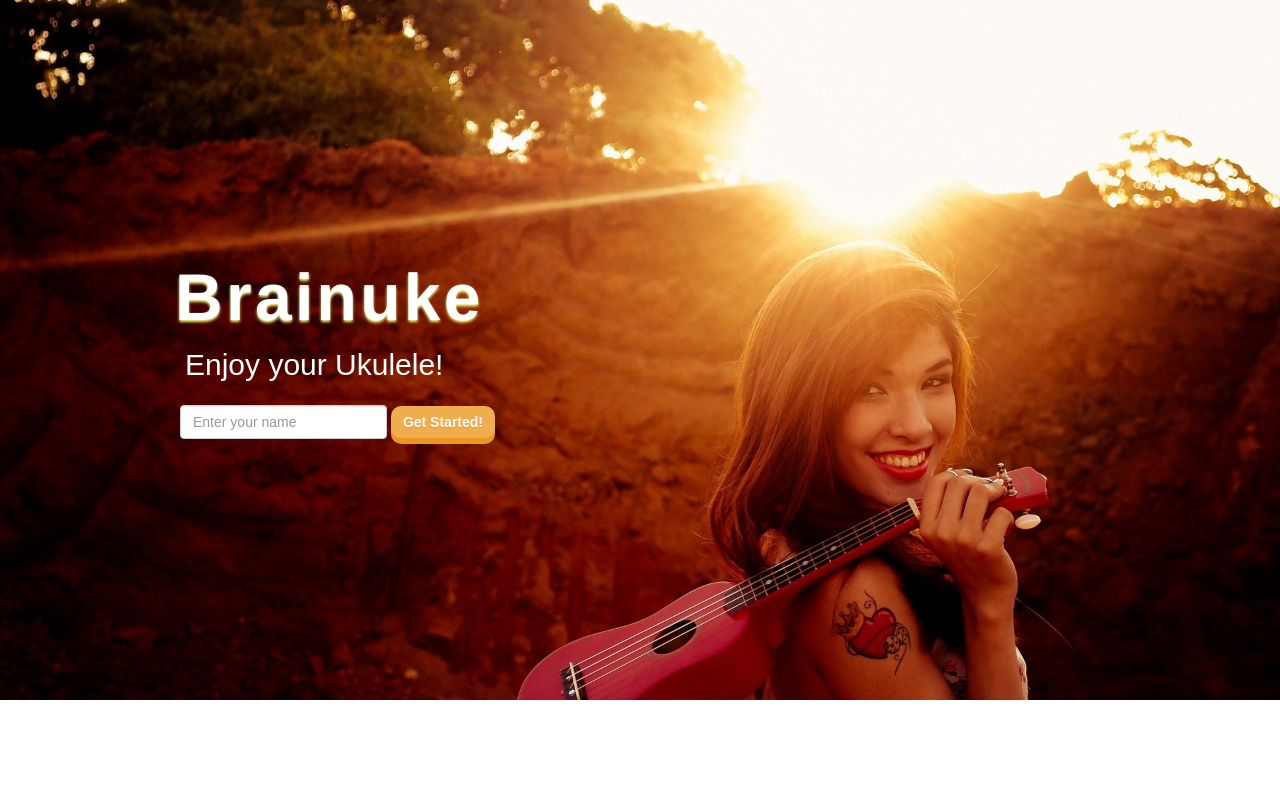
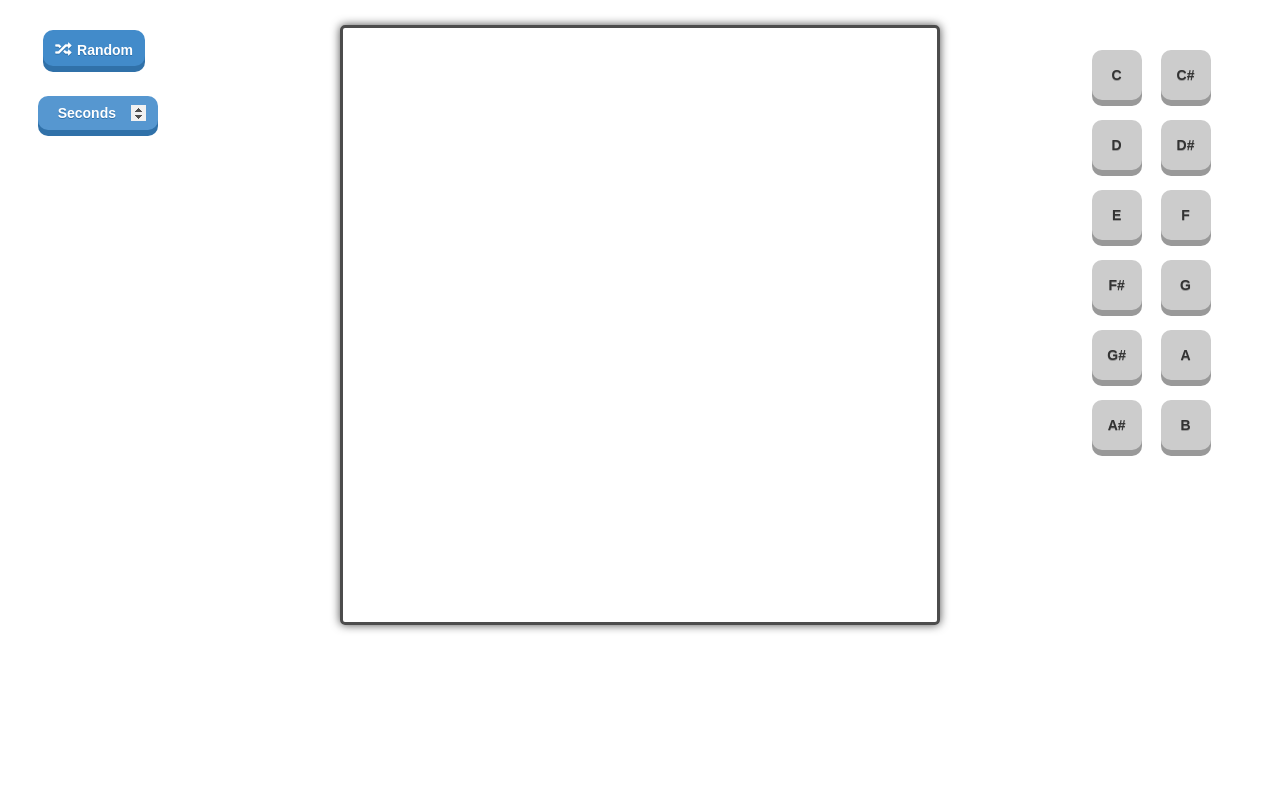
Before and after one commit to Icosacid/Brainuke, a PHP site: page /index.html in a window 1280 px wide. Run offline with PHP 8.4, Linux system fonts and the light colour scheme; some libraries are stand-ins or nearby versions.

Commit message:
Fixes from terror commit

```diff
--- a/css/style.css
+++ b/css/style.css
@@ -9,7 +9,6 @@
 	background-size: cover;
 	background-image: url("../images/bgHome.jpg");
 	background-repeat: no-repeat;
-	height: 700px;
 }
 #title{
 	font-size: 66px;
@@ -38,9 +37,6 @@
 }
 
 /* Main page */
-#left-home{
-	height:800px;
-}
 
 #subtitle{
 	font-size: 30px;
@@ -50,7 +46,7 @@
 	color: #fff;
 }
 #left{
-	padding-top: 50px;
+	padding-top: 30px;
 }
 #randomBtn1{
 	display:block;
--- a/index.html
+++ b/index.html
@@ -9,9 +9,9 @@
 
 <body ng-controller="BrainukeController as mainCtrl">
 	<!--Home page-->
-	<div id="homePage" ng-show="isSetPage(1)">
+	<div id="homePage" ng-show="isSetPage(2)">
 
-		<div class="col-md-5" id="left-home">
+		<div class="col-md-5">
 			<div><p id="title">Brainuke<span></span></p>
 				 <p id="subtitle">Enjoy your Ukulele!</p>
 			</div>
@@ -27,7 +27,7 @@
 	</div>
 
 	<!--mainCtrl page-->
-	<div class="row" id="mainPage" ng-show="isSetPage(2)">
+	<div class="row" id="mainPage" ng-show="isSetPage(1)">
 		<div class="col-md-2" id="left">
 			<div>
 				<button type="button" class="btn btn-primary" id="randomBtn1" ng-click="mainCtrl.randomize()">
@@ -39,9 +39,9 @@
            		<input ng-model="main.timeCount" id="secondEnter" type="number" class="form-control" placeholder="Seconds" />
        		</div>
 		</div>
+
 		<div class="col-md-8" id="center">
-
-			<svg width="600" height="600" xmlns="http://www.w3.org/2000/svg">
+			<svg class="true-center" width="600" height="600" xmlns="http://www.w3.org/2000/svg">
 
 				<!--Drawing the notes shapes on the screen, first it draws the shape, after insert the text over it-->
 				<g  class="noteCircle" ng-repeat="note in model.notes" on-finish-render="ngRepeatFinished">
```
